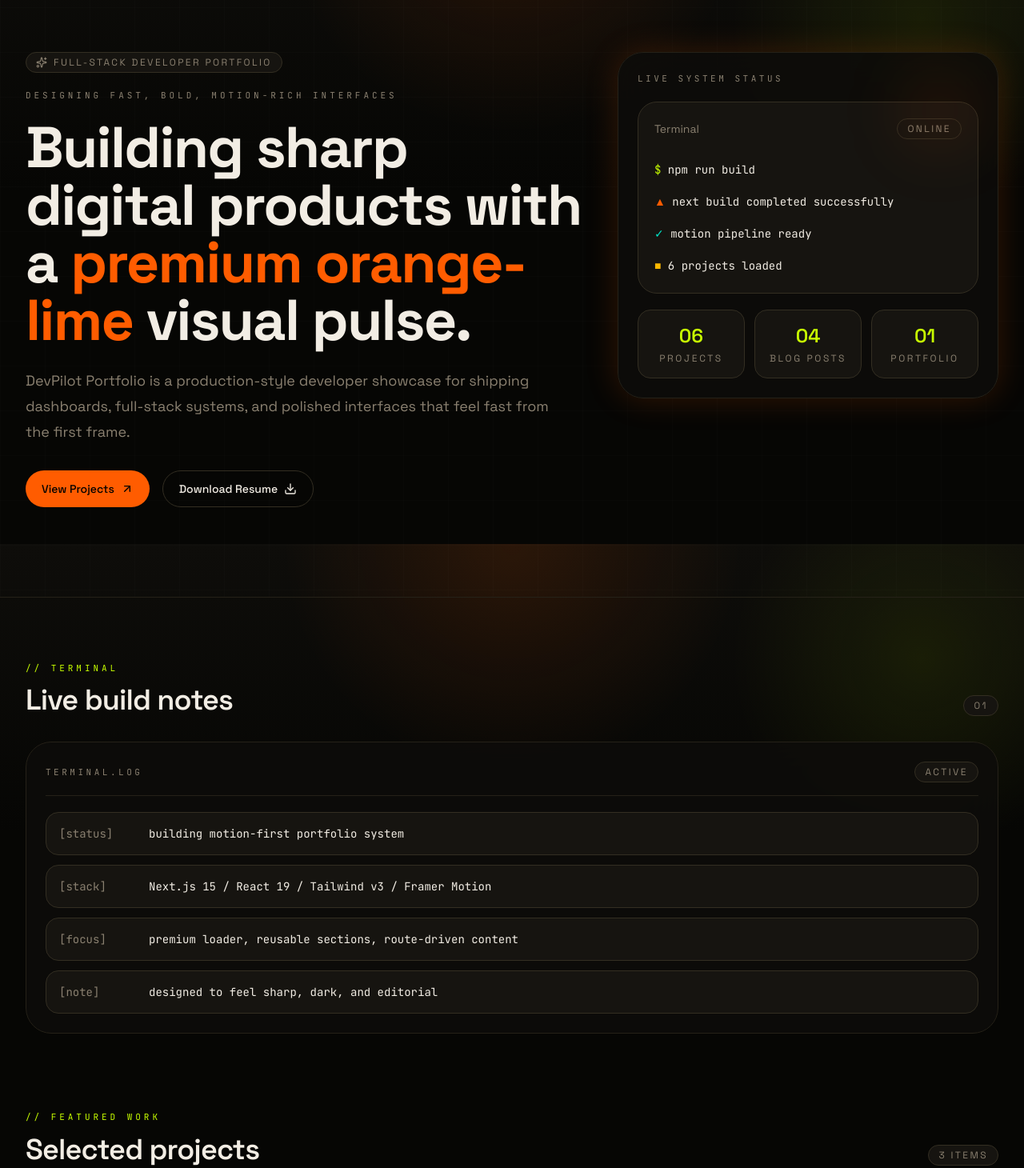
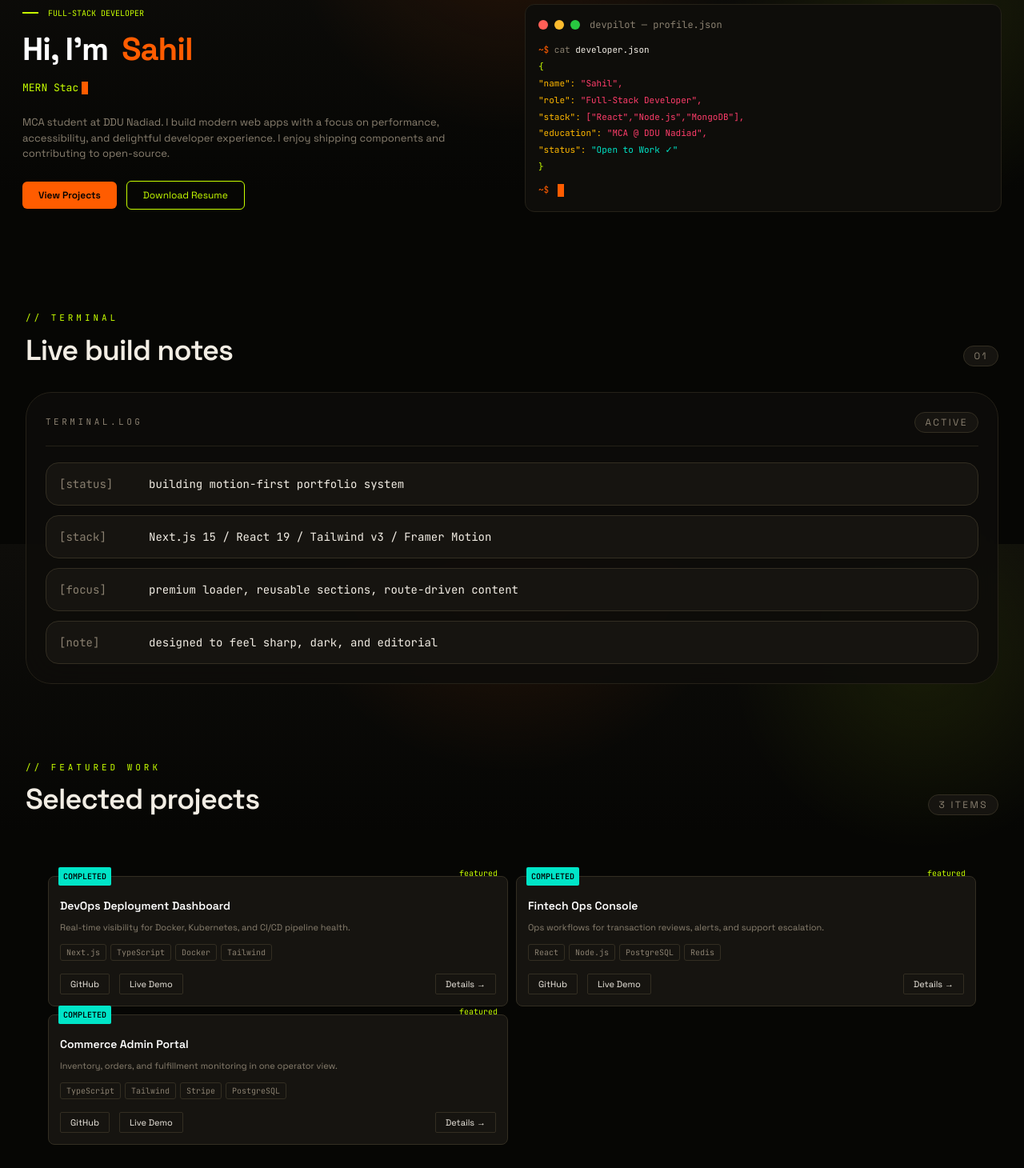
Before and after one commit to Nawab-sahil/devpilot-portfolio, a Next.js app: page / in a window 1280 px wide. Shown: the part 120-1580 px from the top of the page at 80% size. Built offline with nearby package versions, Linux system fonts and the light colour scheme.

Commit message:
add project section grid

```diff
--- a/src/app/page.tsx
+++ b/src/app/page.tsx
@@ -1,5 +1,5 @@
 import Hero from "@/components/sections/Hero";
-import ProjectGrid from "@/components/sections/ProjectGrid";
+import ProjectGrid from "@/components/projects/ProjectGrid";
 import SectionHeader from "@/components/common/SectionHeader";
 import Terminal from "@/components/sections/Terminal";
 import { projects } from "@/data/portfolio";
--- /dev/null
+++ b/src/components/projects/ProjectCard.tsx
@@ -0,0 +1,82 @@
+"use client";
+
+import { motion } from "framer-motion";
+import Link from "next/link";
+import type { Project } from "@/data/portfolio";
+
+export default function ProjectCard({ project }: { project: Project }) {
+  return (
+    <motion.article
+      className={`group relative rounded-[8px] border border-dp-border-secondary bg-dp-bg-3 p-[14px] transition-transform duration-200 hover:border-dp-orange-dark`}
+      initial={{ opacity: 0, y: 14 }}
+      whileInView={{ opacity: 1, y: 0 }}
+      viewport={{ once: true }}
+      whileHover={{ y: -2 }}
+    >
+      {/* top accent line (animated on hover) */}
+      <div className="absolute left-0 top-0 h-[2px] w-full origin-left scale-x-0 transform bg-gradient-to-r from-dp-orange to-dp-lime transition-transform duration-200 group-hover:scale-x-100" style={{ borderRadius: 0 }} />
+
+      {/* status badge */}
+      <div className="absolute left-3 -top-3">
+        <div
+          style={{ fontSize: 10 }}
+          className={`font-mono px-[6px] py-[4px] rounded-sm font-semibold ${
+            project.status === "completed" ? "bg-dp-teal text-black" : "bg-dp-amber text-black"
+          }`}
+        >
+          {project.status === "completed" ? "COMPLETED" : "IN PROGRESS"}
+        </div>
+      </div>
+
+      {/* featured label */}
+      {project.featured ? (
+        <div className="absolute right-3 -top-3">
+          <div className="font-mono text-[10px] text-dp-lime">featured</div>
+        </div>
+      ) : null}
+
+      <h3 className="text-[14px] font-semibold text-white mt-3">{project.title}</h3>
+
+      <p className="mt-2 text-[11px] text-dp-text-secondary line-clamp-2">{project.shortDesc}</p>
+
+      <div className="mt-3 flex flex-wrap items-center gap-[5px]">
+        {project.tags.map((tag) => (
+          <span
+            key={tag}
+            style={{ borderWidth: 0.5 }}
+            className="font-mono text-[10px] text-dp-text-secondary bg-dp-bg-3 border-dp-border-secondary px-[7px] py-[2px] rounded-[3px]"
+          >
+            {tag}
+          </span>
+        ))}
+      </div>
+
+      <div className="mt-4 flex items-center gap-3">
+        <a
+          href={project.github}
+          target="_blank"
+          rel="noreferrer"
+          className="text-[11px] border border-dp-border-secondary px-3 py-1 rounded-sm hover:text-dp-orange hover:border-dp-orange transition"
+        >
+          GitHub
+        </a>
+
+        <a
+          href={project.live}
+          target="_blank"
+          rel="noreferrer"
+          className="text-[11px] border border-dp-border-secondary px-3 py-1 rounded-sm hover:text-dp-orange hover:border-dp-orange transition"
+        >
+          Live Demo
+        </a>
+
+        <Link
+          href={`/projects/${project.slug}`}
+          className="ml-auto text-[11px] border border-dp-border-secondary px-3 py-1 rounded-sm hover:text-dp-orange hover:border-dp-orange transition"
+        >
+          Details →
+        </Link>
+      </div>
+    </motion.article>
+  );
+}
--- /dev/null
+++ b/src/components/projects/ProjectGrid.tsx
@@ -0,0 +1,57 @@
+"use client";
+
+import { motion } from "framer-motion";
+import ProjectCard from "./ProjectCard";
+import { projects } from "@/data/portfolio";
+import Link from "next/link";
+
+const list = {
+  hidden: {},
+  show: { transition: { staggerChildren: 0.1 } },
+};
+
+const item = {
+  hidden: { opacity: 0, y: 14 },
+  show: { opacity: 1, y: 0 },
+};
+
+type ProjectGridProps = {
+  featuredOnly?: boolean;
+};
+
+export default function ProjectGrid({ featuredOnly = false }: ProjectGridProps) {
+  let visible = [] as typeof projects;
+
+  if (featuredOnly) {
+    visible = projects.filter((p) => p.featured).slice(0, 4);
+  } else {
+    // show exactly 4 cards with 2 featured highlighted
+    const featured = projects.filter((p) => p.featured).slice(0, 2);
+    const nonFeatured = projects.filter((p) => !p.featured).slice(0, 2);
+    visible = [...featured, ...nonFeatured].slice(0, 4);
+  }
+
+  return (
+    <section className="px-[28px] py-[44px]">
+      <motion.div
+        variants={list}
+        initial="hidden"
+        whileInView="show"
+        viewport={{ once: true }}
+        className="grid grid-cols-2 gap-[10px]"
+      >
+        {visible.map((p) => (
+          <motion.div key={p.id} variants={item}>
+            <ProjectCard project={p} />
+          </motion.div>
+        ))}
+      </motion.div>
+
+      <div className="mt-6 text-right">
+        <Link href="/projects" className="font-mono text-[13px] text-dp-lime">
+          View All Projects →
+        </Link>
+      </div>
+    </section>
+  );
+}
--- a/src/components/sections/Hero.tsx
+++ b/src/components/sections/Hero.tsx
@@ -1,85 +1,172 @@
 "use client";
 
 import { motion } from "framer-motion";
-import Link from "next/link";
-import { ArrowUpRight, Download, Sparkles } from "lucide-react";
+import { useEffect, useState } from "react";
 
-const intro = {
-  hidden: {},
-  show: {
-    transition: { staggerChildren: 0.12, delayChildren: 0.1 },
-  },
-};
-
-const item = {
-  hidden: { opacity: 0, y: 18 },
-  show: { opacity: 1, y: 0 },
-};
+const roles = [
+  "MERN Stack Developer",
+  "Next.js Engineer",
+  "Cloud Learner",
+  "Open Source Builder",
+];
 
 export default function Hero() {
+  const [text, setText] = useState("");
+  const [roleIndex, setRoleIndex] = useState(0);
+  const [isDeleting, setIsDeleting] = useState(false);
+  const [typingActive, setTypingActive] = useState(false);
+
+  useEffect(() => {
+    // start typing after initial 1200ms
+    const start = setTimeout(() => setTypingActive(true), 1200);
+    return () => clearTimeout(start);
+  }, []);
+
+  useEffect(() => {
+    if (!typingActive) return;
+
+    const current = roles[roleIndex];
+    let timeout: number;
+
+    if (!isDeleting && text === current) {
+      // pause at full text
+      timeout = window.setTimeout(() => setIsDeleting(true), 1600);
+    } else if (isDeleting && text === "") {
+      // move to next role
+      timeout = window.setTimeout(() => {
+        setIsDeleting(false);
+        setRoleIndex((i) => (i + 1) % roles.length);
+      }, 300);
+    } else {
+      const delta = isDeleting ? 38 : 75;
+      timeout = window.setTimeout(() => {
+        setText((t) =>
+          isDeleting ? current.slice(0, t.length - 1) : current.slice(0, t.length + 1)
+        );
+      }, delta);
+    }
+
+    return () => clearTimeout(timeout);
+  }, [text, isDeleting, roleIndex, typingActive]);
+
   return (
-    <section className="relative overflow-hidden border-b border-dp-border-primary">
-      <div className="absolute inset-0 dp-grid-bg opacity-70" />
-      <div className="mx-auto grid max-w-7xl gap-10 px-4 py-20 sm:px-6 lg:grid-cols-[1.25fr_0.85fr] lg:px-8 lg:py-28">
-        <motion.div variants={intro} initial="hidden" animate="show" className="relative z-10 max-w-3xl">
-          <motion.div variants={item} className="dp-chip mb-5 w-fit text-dp-lime">
-            <Sparkles size={14} /> Full-stack developer portfolio
-          </motion.div>
-          <motion.p variants={item} className="font-mono text-[11px] tracking-[0.36em] text-dp-text-secondary">
-            DESIGNING FAST, BOLD, MOTION-RICH INTERFACES
-          </motion.p>
-          <motion.h1 variants={item} className="mt-5 max-w-4xl text-5xl font-bold tracking-tight sm:text-6xl lg:text-7xl">
-            Building sharp digital products with a <span className="text-dp-orange">premium orange-lime</span> visual pulse.
-          </motion.h1>
-          <motion.p variants={item} className="mt-6 max-w-2xl text-lg leading-8 text-dp-text-secondary">
-            DevPilot Portfolio is a production-style developer showcase for shipping dashboards, full-stack systems, and polished interfaces that feel fast from the first frame.
-          </motion.p>
-          <motion.div variants={item} className="mt-8 flex flex-wrap gap-4">
-            <Link href="/projects" className="inline-flex items-center gap-2 rounded-full bg-dp-orange px-5 py-3 text-sm font-medium text-black transition hover:bg-dp-orange-dark">
-              View Projects <ArrowUpRight size={16} />
-            </Link>
-            <Link href="/resume" className="inline-flex items-center gap-2 rounded-full border border-dp-border-secondary px-5 py-3 text-sm font-medium text-dp-text-primary transition hover:border-dp-lime hover:text-dp-lime">
-              Download Resume <Download size={16} />
-            </Link>
-          </motion.div>
+    <section className="grid grid-cols-1 md:grid-cols-2 gap-8 p-[52px] px-7 pb-[44px] items-center">
+      {/* Left: copy */}
+      <div>
+        <motion.div
+          initial={{ opacity: 0, y: 8 }}
+          animate={{ opacity: 1, y: 0 }}
+          transition={{ delay: 0.1, duration: 0.45 }}
+          className="mb-4 flex items-center gap-3"
+        >
+          <div className="w-[20px] h-[2px] bg-dp-lime" />
+          <div className="font-mono text-[10px] text-dp-lime">FULL-STACK DEVELOPER</div>
         </motion.div>
 
+        <motion.h1
+          initial={{ opacity: 0, y: 12 }}
+          animate={{ opacity: 1, y: 0 }}
+          transition={{ delay: 0.2, duration: 0.5 }}
+          className="text-[40px] font-[700] leading-[1.1] text-dp-text-primary"
+          style={{ fontFamily: "var(--font-space-grotesk)", letterSpacing: "-1px" }}
+        >
+          <span className="mr-2 text-white">Hi, I&apos;m</span>
+          <span className="text-dp-orange"> Sahil</span>
+        </motion.h1>
+
         <motion.div
-          initial={{ opacity: 0, x: 36 }}
-          animate={{ opacity: 1, x: 0 }}
-          transition={{ duration: 0.8, delay: 0.3, ease: [0.22, 1, 0.36, 1] }}
-          className="relative z-10"
+          initial={{ opacity: 0 }}
+          animate={{ opacity: 1 }}
+          transition={{ delay: 0.35, duration: 0.4 }}
+          className="mt-4"
         >
-          <div className="dp-panel relative overflow-hidden rounded-[32px] p-6 shadow-glow">
-            <div className="absolute right-6 top-6 h-24 w-24 rounded-full bg-dp-orange/10 blur-2xl" />
-            <div className="font-mono text-[11px] tracking-[0.32em] text-dp-text-secondary">LIVE SYSTEM STATUS</div>
-            <div className="mt-5 rounded-3xl border border-dp-border-secondary bg-dp-bg-3 p-5">
-              <div className="flex items-center justify-between">
-                <span className="text-sm text-dp-text-secondary">Terminal</span>
-                <span className="dp-chip text-dp-teal">online</span>
-              </div>
-              <div className="mt-6 space-y-3 font-mono text-sm leading-7 text-dp-text-primary">
-                <p><span className="text-dp-lime">$</span> npm run build</p>
-                <p><span className="text-dp-orange">▲</span> next build completed successfully</p>
-                <p><span className="text-dp-teal">✓</span> motion pipeline ready</p>
-                <p><span className="text-dp-amber">■</span> 6 projects loaded</p>
-              </div>
-            </div>
-            <div className="mt-5 grid grid-cols-3 gap-3 text-center text-sm">
-              {[
-                ["06", "Projects"],
-                ["04", "Blog Posts"],
-                ["01", "Portfolio"],
-              ].map(([value, label]) => (
-                <div key={label} className="rounded-2xl border border-dp-border-secondary bg-dp-bg-3 px-3 py-4">
-                  <div className="text-2xl font-semibold text-dp-lime">{value}</div>
-                  <div className="mt-1 text-xs uppercase tracking-[0.22em] text-dp-text-secondary">{label}</div>
-                </div>
-              ))}
-            </div>
-          </div>
+          <div className="font-mono text-[13px] text-dp-lime">{text}<span className="inline-block w-[8px] h-[16px] align-middle bg-dp-orange ml-1 animate-pulse" /></div>
+        </motion.div>
+
+        <motion.p
+          initial={{ opacity: 0 }}
+          animate={{ opacity: 1 }}
+          transition={{ delay: 0.45, duration: 0.45 }}
+          className="mt-6 text-[13px] text-dp-text-secondary max-w-xl"
+        >
+          MCA student at DDU Nadiad. I build modern web apps with a focus on performance,
+          accessibility, and delightful developer experience. I enjoy shipping components
+          and contributing to open-source.
+        </motion.p>
+
+        <motion.div
+          initial={{ opacity: 0 }}
+          animate={{ opacity: 1 }}
+          transition={{ delay: 0.55, duration: 0.45 }}
+          className="mt-6 flex items-center gap-3"
+        >
+          <a
+            href="#projects"
+            className="inline-flex items-center bg-dp-orange text-black text-[12px] font-semibold px-5 py-2 rounded-[6px]"
+          >
+            View Projects
+          </a>
+
+          <a
+            href="/resume.pdf"
+            className="inline-flex items-center border border-dp-lime text-dp-lime text-[12px] px-5 py-2 rounded-[6px] hover:bg-dp-lime/10"
+          >
+            Download Resume
+          </a>
         </motion.div>
       </div>
+
+      {/* Right: terminal */}
+      <motion.aside
+        initial={{ opacity: 0, x: 24 }}
+        animate={{ opacity: 1, x: 0 }}
+        transition={{ delay: 0.3, duration: 0.6 }}
+        className="bg-dp-bg-2 border border-dp-border-primary rounded-[12px] p-4"
+      >
+        {/* window bar */}
+        <div className="flex items-center gap-3 mb-3">
+          <div className="flex items-center gap-2">
+            <span className="w-3 h-3 rounded-full" style={{ background: "#ff5f57" }} />
+            <span className="w-3 h-3 rounded-full" style={{ background: "#febc2e" }} />
+            <span className="w-3 h-3 rounded-full" style={{ background: "#28c840" }} />
+          </div>
+          <div className="text-[12px] text-dp-text-secondary font-mono">devpilot — profile.json</div>
+        </div>
+
+        <pre className="font-mono text-[11px] leading-[1.9] text-dp-text-secondary m-0">
+          <div>
+            <span className="text-dp-orange">~$</span>{" "}
+            <span className="text-dp-text-secondary">cat </span>
+            <span className="text-dp-text-primary">developer.json</span>
+          </div>
+          <div className="text-dp-lime">{`{`}</div>
+          <div>
+            <span className="text-dp-amber">&quot;name&quot;:</span>{" "}
+            <span className="text-dp-rose">&quot;Sahil&quot;,</span>
+          </div>
+          <div>
+            <span className="text-dp-amber">&quot;role&quot;:</span>{" "}
+            <span className="text-dp-rose">&quot;Full-Stack Developer&quot;,</span>
+          </div>
+          <div>
+            <span className="text-dp-amber">&quot;stack&quot;:</span>{" "}
+            <span className="text-dp-rose">[&quot;React&quot;,&quot;Node.js&quot;,&quot;MongoDB&quot;],</span>
+          </div>
+          <div>
+            <span className="text-dp-amber">&quot;education&quot;:</span>{" "}
+            <span className="text-dp-rose">&quot;MCA @ DDU Nadiad&quot;,</span>
+          </div>
+          <div>
+            <span className="text-dp-amber">&quot;status&quot;:</span>{" "}
+            <span className="text-dp-teal">&quot;Open to Work ✓&quot;</span>
+          </div>
+          <div className="text-dp-lime">{`}`}</div>
+          <div className="mt-2">
+            <span className="text-dp-orange">~$</span>{" "}
+            <span className="inline-block w-[8px] h-[16px] bg-dp-orange ml-1 animate-pulse align-middle" />
+          </div>
+        </pre>
+      </motion.aside>
     </section>
   );
 }
```
